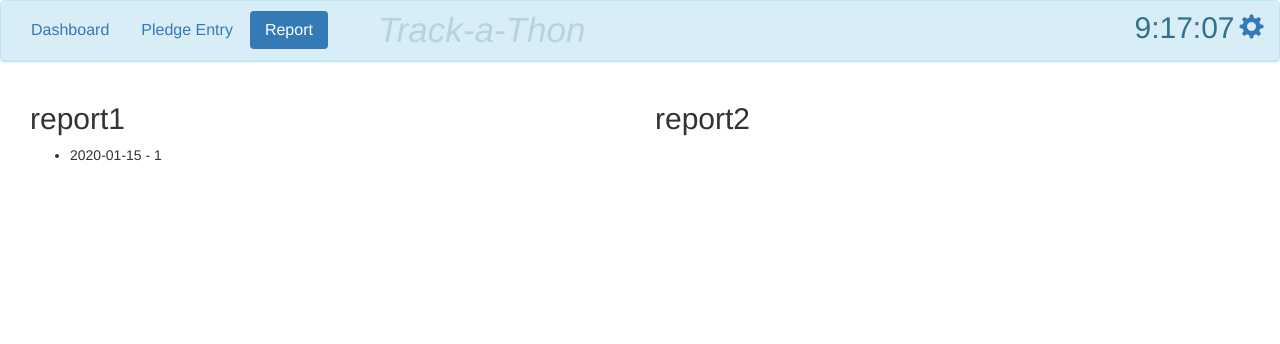
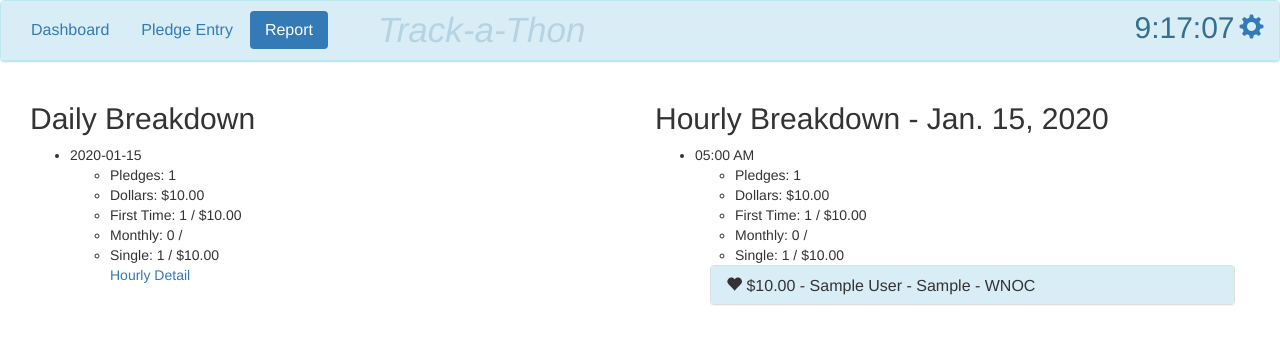
Before and after one commit to flannelbum/Trackathon, a Django app: page /report/?label=2020-01-15 in a window 1280 px wide. Shown: the top 344 px of the page. Run offline with Django 3.2, Linux system fonts and the light colour scheme; tables that the repository leaves empty hold one stand-in row (values such as "Sample post"); some libraries are stand-ins or nearby versions.

Commit message:
slightly more robust report

```diff
--- a/main/templates/main/report.html
+++ b/main/templates/main/report.html
@@ -1,26 +1,64 @@
 {% extends 'main/index.html' %}
+{% load prepend_dollars %}
 {% block title %}Report{% endblock %}
 {% block content %}
 <div class="container-fluid">
   <div class="row">
     <div class="col-sm-6">
 
-		<h2>report1</h2>
+		<h2>Daily Breakdown</h2>
 		<ul>
-			{% for day, count in days.items %}
-			<li>{{ day }} - {{ count }}</li>
-{#				<ul>#}
-{#				{% for a in entry %}#}
-{#				<li>{{ a }}</li>#}
-{#				{% endfor %}#}
-{#				</ul>#}
+			{% for day, entry in days.items %}
+			<li>{{ day }} </li>
+				<ul>
+				    <li>Pledges: {{ entry.summaryData.total_pledges }}</li>
+					<li>Dollars: {{ entry.summaryData.grand_total | prepend_dollars  }}</li>
+				    <li>First Time: {{ entry.summaryData.total_new_donors }} / {{ entry.summaryData.total_new_donor_dollars | prepend_dollars }}</li>
+				    <li>Monthly: {{ entry.summaryData.total_monthly_donors }} / {{ entry.summaryData.total_monthly_dollars | prepend_dollars }}</li>
+				    <li>Single: {{ entry.summaryData.total_single_donors }} / {{ entry.summaryData.total_single_dollars | prepend_dollars }}</li>
+				    <a href="/report/?label={{ entry.label }}">Hourly Detail</a>
+			    </ul>
+				<!-- {{ entry.lable }} data: -->
+				<!-- {{entry}} -->
+
 			{% endfor %}
         </ul>
     </div>
     <div class="col-sm-6">
+		{% if date %}
+      	<h2>Hourly Breakdown - {{ date }}</h2>
+      	<ul>
+      	{% for hour, entry in hourlyBreakdown.items %}
+      			<li>{{ hour }} </li>
+      			<ul>
+				    <li>Pledges: {{ entry.summaryData.total_pledges }}</li>
+					<li>Dollars: {{ entry.summaryData.grand_total | prepend_dollars  }}</li>
+				    <li>First Time: {{ entry.summaryData.total_new_donors }} / {{ entry.summaryData.total_new_donor_dollars | prepend_dollars }}</li>
+				    <li>Monthly: {{ entry.summaryData.total_monthly_donors }} / {{ entry.summaryData.total_monthly_dollars | prepend_dollars }}</li>
+				    <li>Single: {{ entry.summaryData.total_single_donors }} / {{ entry.summaryData.total_single_dollars | prepend_dollars }}</li>
+			    </ul>
 
-      	<h2>report2</h2>
 
+			    <ul id="{{ hour }}" class="list-group">
+			        <div class="container-fluid">
+			        	<div class="panel-group" id="accordion">
+
+			            {% with entries=entry.entries %}
+					    	{% include 'main/multiple_pledges.html' %}
+					    {% endwith %}
+
+			          	</div>
+			        </div>
+		      </ul>
+
+
+
+
+			    <!-- {{ hour }} data -->
+			    <!-- {{entry}} -->
+      	{% endfor %}
+      	</ul>
+      	{% endif %}
     </div>
   </div>
 </div>
--- a/main/views.py
+++ b/main/views.py
@@ -1,11 +1,15 @@
+from collections import OrderedDict
+from datetime import tzinfo
 import datetime
-import pytz
+from itertools import chain
+import itertools
 
 from django.conf import settings
+from django.db.models import Sum
+from django.db.models.query import QuerySet
 from django.http import HttpResponseRedirect
-from django.db.models import Sum
 from django.shortcuts import render  # , redirect
-from collections import OrderedDict
+import pytz
 
 from main.customFunctions import getRandomPledgeForm  # , prettydate
 from main.forms import PledgeEntryForm
@@ -22,8 +26,7 @@ def int_or_0(value):
 
 def dashboard(request):
     try:
-        latestid = PledgeEntry.objects.latest('id').id
-        context = get_summaryData(latestid)
+        context = get_summaryData( PledgeEntry.objects.all() )
         context['entries'] = PledgeEntry.objects.all().order_by('-id')[:15]
         return render(request, 'main/dashboard.html', context)
     except:
@@ -61,34 +64,57 @@ def report(request):
     localtz = pytz.timezone( settings.TIME_ZONE ) # https://stackoverflow.com/questions/24710233/python-convert-time-to-utc-format
     days = PledgeEntry.objects.datetimes('create_date', 'day', 'DESC', localtz)
 
+    label = request.GET.get('label', None)
+
     for day in days:
-        daysummary[day.date().__str__()] = PledgeEntry.objects.filter(create_date__date=datetime.datetime(day.year, day.month, day.day, 0,0, tzinfo=localtz)).count()
+        entries = PledgeEntry.objects.filter(create_date__date=datetime.datetime(day.year, day.month, day.day, 0,0, tzinfo=localtz))
+        count = entries.count()
 
-    context['days'] = daysummary
+        if label == day.date().__str__():
+            context['date'] = datetime.date(day.year, day.month, day.day)
+            context['hourlyBreakdown'] = hourlyBreakdown(entries)
 
-
-    # Get a list of unique days and hours that have pledges
-#     startdate = datetime.today()
-#     enddate = startdate + timedelta(days=6)
-#     Sample.objects.filter(date__range=[startdate, enddate])
-# list = PledgeEntry.objects.filter(create_date__range=[])
-
-    # returns all entries in the same our has a set entry: e
-#     e = PledgeEntry.objects.latest('id')
-#     hstart = datetime.datetime( e.create_date.year, e.create_date.month, e.create_date.day, e.create_date.hour, 0, 0, 0, e.create_date.tzinfo )
-#     hstop = datetime.datetime(hstart.year, hstart.month, hstart.day, hstart.hour, hstart.minute + 59, hstart.second + 59, hstart.microsecond + 999999, hstart.tzinfo)
-#     mylist = PledgeEntry.objects.filter(create_date__range=[hstart, hstop])
-#     mylist.count()
-
-
+        daysummary[day.date().__str__()] = {'label': day.date().__str__(), 'count': count, 'summaryData': get_summaryData(entries)}
+        context['days'] = daysummary
 
     return render(request, 'main/report.html', context)
 
 
 
-def get_summaryData(lid):
+def date_hour(_datetime):
+    #09/14/17 05 PM
+    #return _datetime.strftime("%x %I %p")
+    #05:00 PM
+    _dt = _datetime.astimezone( pytz.timezone( settings.TIME_ZONE))
+    return _dt.strftime("%I:00 %p")
+
+def hourlyBreakdown(entries):
+    hbd = OrderedDict()
+
+    groups = itertools.groupby(entries, lambda x:date_hour( x.create_date))
+    #since groups is an iterator and not a list you have not yet traversed the list
+    for group,matches in groups: #now you are traversing the list ...
+#         print group,"TTL:",sum(1 for _ in matches)
+        hrlyids = []
+        count = 0
+        for entry in matches:
+            count = count + 1
+            hrlyids.append(entry.id)
+        qs = PledgeEntry.objects.filter(id__in=hrlyids)
+
+        hbd[group] = {'count': len(hrlyids), 'summaryData': get_summaryData(qs), 'entries': qs}
+
+    return hbd
+
+
+
+def get_summaryData(entries):
     latestid = PledgeEntry.objects.latest('id').id
-    entries = PledgeEntry.objects.all()
+
+    if entries == None:
+        entries = PledgeEntry.objects.all()
+
+#     print("get_summaryData for " + str(entries.count()) + " entries")
 
     grand_total = entries.aggregate(Sum('amount'))['amount__sum']
     total_pledges = entries.count()
@@ -124,8 +150,6 @@ def get_summaryData(lid):
         'total_single_donors': total_single_donors,
         'total_single_dollars': total_single_dollars,
     }
-    # else:
-        # print("returning cached summaryData")
 
     return summaryData
 
```
